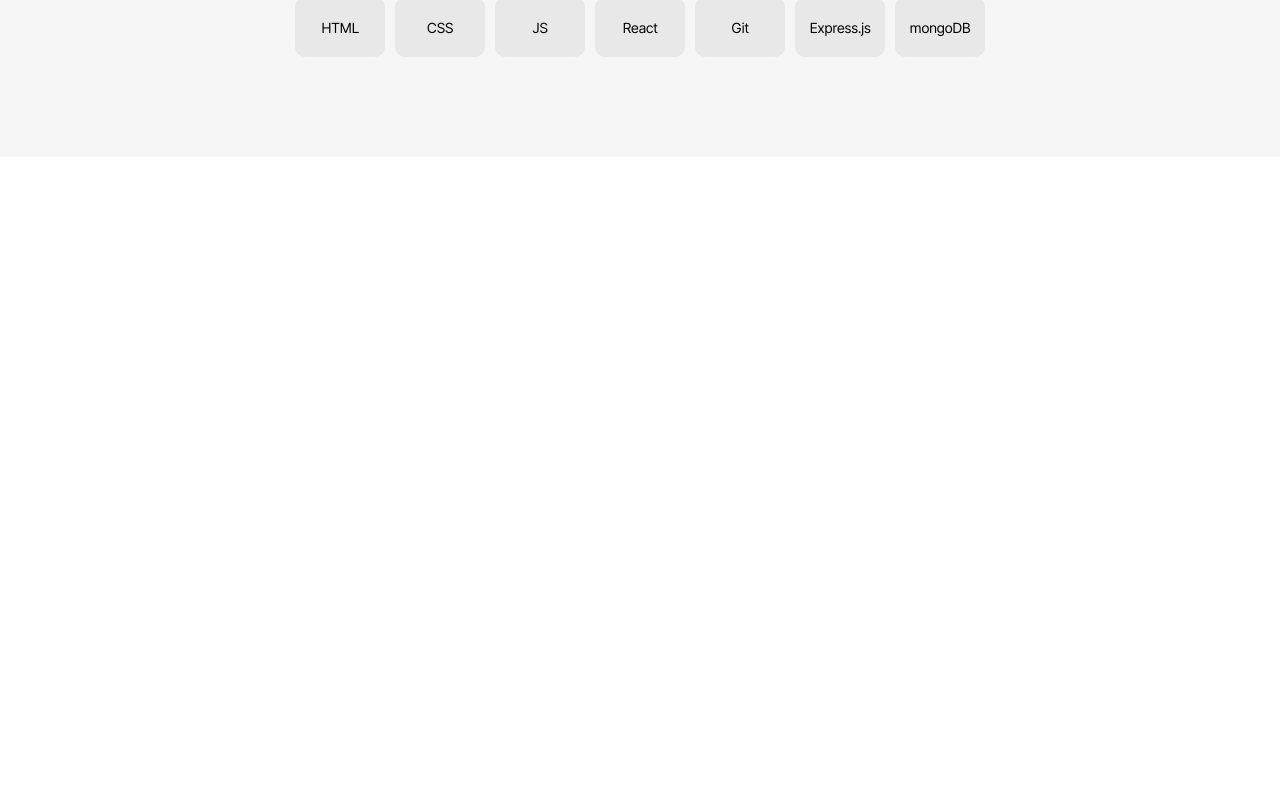
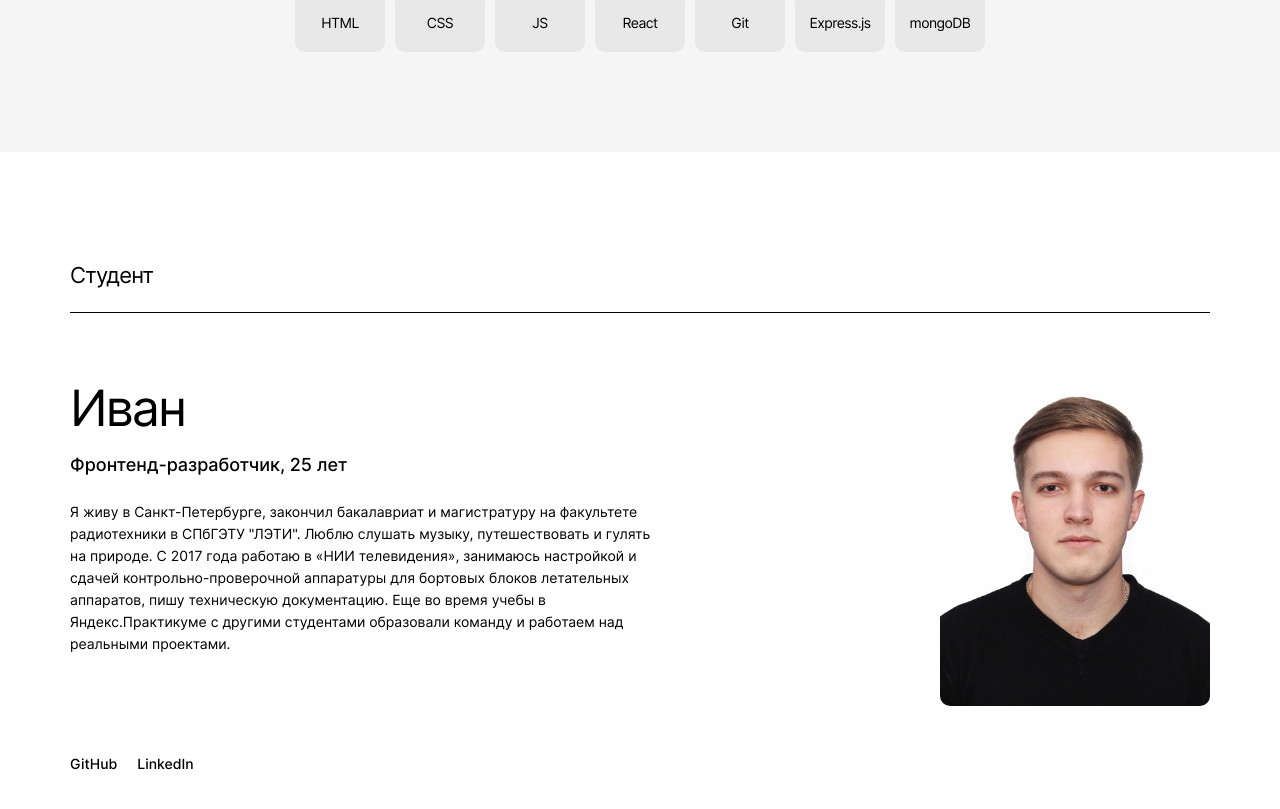
Before and after one commit to Imjogan/movies-explorer-frontend, a React (Create React App) app: page / in a window 1280 px wide. Shown: the part 1670-2479 px from the top of the page. Before the commit the page ends 1827 px from the top, so only its background shows below. Built offline with nearby package versions, Linux system fonts and the light colour scheme.

Commit message:
создан и адаптирован под разрешения компонент AboutMe

```diff
--- a/src/components/AboutMe/AboutMe.css
+++ b/src/components/AboutMe/AboutMe.css
@@ -0,0 +1,170 @@
+.about-me {
+  padding: 110px 70px;
+}
+
+.about-me__content {
+  padding: 0;
+  margin-top: 66px;
+  display: flex;
+  justify-content: space-between;
+}
+
+.about-me__img {
+  margin-left: 270px;
+  width: 270px;
+  height: 327px;
+  object-fit: cover;
+  border-radius: 10px;
+}
+
+.about-me__info {
+  display: flex;
+  flex-direction: column;
+}
+
+.about-me__name {
+  font-style: normal;
+  font-weight: normal;
+  font-size: 50px;
+  line-height: 58px;
+  letter-spacing: -0.04em;
+  margin: 0;
+}
+
+.about-me__position {
+  font-style: normal;
+  font-weight: 500;
+  font-size: 18px;
+  line-height: 20px;
+  margin: 18px 0 0;
+}
+
+.about-me__text {
+  font-style: normal;
+  font-weight: normal;
+  font-size: 14px;
+  line-height: 22px;
+  margin: 26px 0 0;
+}
+
+.about-me__links {
+  margin: 99px 0 0;
+  display: flex;
+  justify-content: flex-start;
+  list-style: none;
+  padding: 0;
+}
+
+.about-me__item-link {
+  margin-right: 20px;
+}
+
+.about-me__item-link:last-of-type {
+  margin-right: 0;
+}
+
+.about-me__link {
+  text-decoration: none;
+  color: #000;
+  font-style: normal;
+  font-weight: 500;
+  font-size: 14px;
+  line-height: 17px;
+  border-bottom: 1px solid rgba(0, 0, 0, 0);
+  transition: all 0.3s ease-in-out;
+}
+
+.about-me__link:hover {
+  border-bottom: 1px solid rgba(0, 0, 0, 1);
+}
+
+@media screen and (max-width: 1200px) {
+  .about-me__img {
+    margin-left: 49px;
+  }
+}
+
+@media screen and (max-width: 768px) {
+  .about-me__img {
+    width: 255px;
+    height: 307px;
+  }
+
+  .about-me__name {
+    font-size: 40px;
+    line-height: 40px;
+  }
+
+  .about-me__position {
+    font-size: 12px;
+    line-height: 18px;
+    margin-top: 16px;
+  }
+
+  .about-me__text {
+    font-size: 12px;
+    line-height: 18px;
+    margin-top: 20px;
+  }
+
+  .about-me__links {
+    margin-top: 87px;
+  }
+}
+
+@media screen and (max-width: 678px) {
+  .about-me__content {
+    flex-direction: column;
+    justify-content: flex-start;
+    align-items: center;
+  }
+
+  .about-me__img {
+    margin: 0 0 40px;
+    order: 0;
+  }
+
+  .about-me__info {
+    order: 1;
+  }
+}
+
+@media screen and (max-width: 425px) {
+  .about-me {
+    padding: 70px 14px;
+  }
+
+  .about-me__content {
+    margin-top: 60px;
+  }
+
+  .about-me__img {
+    width: 100%;
+    height: auto;
+  }
+
+  .about-me__name {
+    font-size: 30px;
+    line-height: 36px;
+  }
+
+  .about-me__position {
+    font-size: 11px;
+    line-height: 16px;
+    margin-top: 20px;
+  }
+
+  .about-me__text {
+    font-size: 11px;
+    line-height: 16px;
+    margin-top: 20px;
+  }
+
+  .about-me__links {
+    margin-top: 40px;
+  }
+
+  .about-me__item-link {
+    margin-right: 26px;
+  }
+}
--- a/src/components/AboutMe/AboutMe.js
+++ b/src/components/AboutMe/AboutMe.js
@@ -0,0 +1,56 @@
+import './AboutMe.css';
+import HeaderBlock from '../HeaderBlock/HeaderBlock';
+import studentPhoto from '../../images/student.jpg';
+
+const AboutMe = () => {
+  return (
+    <section id="student" className="about-me">
+      <HeaderBlock title={'Студент'} />
+      <section className="about-me__content">
+        <div className="about-me__info">
+          <p className="about-me__name">Иван</p>
+          <p className="about-me__position">Фронтенд-разработчик, 25 лет</p>
+          <p className="about-me__text">
+            Я живу в Санкт-Петербурге, закончил бакалавриат и магистратуру на
+            факультете радиотехники в СПбГЭТУ "ЛЭТИ". Люблю слушать музыку,
+            путешествовать и гулять на природе. С 2017 года работаю в «НИИ
+            телевидения», занимаюсь настройкой и сдачей контрольно-проверочной
+            аппаратуры для бортовых блоков летательных аппаратов, пишу
+            техническую документацию. Еще во время учебы в Яндекс.Практикуме с
+            другими студентами образовали команду и работаем над реальными
+            проектами.
+          </p>
+          <ul className="about-me__links">
+            <li className="about-me__item-link">
+              <a
+                class="about-me__link"
+                target="_blank"
+                href="https://github.com/Imjogan"
+                rel="noreferrer"
+              >
+                GitHub
+              </a>
+            </li>
+            <li className="about-me__item-link">
+              <a
+                class="about-me__link"
+                target="_blank"
+                href="http://linkedin.com/in/mjogan"
+                rel="noreferrer"
+              >
+                LinkedIn
+              </a>
+            </li>
+          </ul>
+        </div>
+        <img
+          className="about-me__img"
+          src={studentPhoto}
+          alt="Фотография студента"
+        />
+      </section>
+    </section>
+  );
+};
+
+export default AboutMe;
--- a/src/components/AboutProject/AboutProject.css
+++ b/src/components/AboutProject/AboutProject.css
@@ -44,7 +44,7 @@
   justify-items: center;
   align-items: center;
   grid-template-columns: 228px 1fr;
-  grid-template-rows: 36px 36px;
+  grid-template-rows: 36px 31px;
   grid-template-areas:
     'timeline-weeks-backend timeline-weeks-frontend'
     'timeline-name-backend timeline-name-frontend';
@@ -56,7 +56,7 @@
   font-size: 14px;
   line-height: 17px;
   margin: 0;
-  padding: 9px 14px;
+  padding: 9px 0;
   width: 100%;
   text-align: center;
   box-sizing: border-box;
@@ -134,6 +134,15 @@
     padding: 70px 18px;
   }
 
+  .about-project__timeline {
+    grid-template-rows: 36px 23px;
+  }
+
+  .about-project__information-title {
+    font-size: 18px;
+    line-height: 22px;
+  }
+
   .about-project__information-text {
     font-size: 11px;
     line-height: 16px;
@@ -142,10 +151,18 @@
 
   .about-project__timeline {
     margin: 93px 0 0;
-    grid-template-columns: 140px 1fr;
+    grid-template-columns: 100px 1fr;
+  }
+
+  .about-project__weeks {
+    font-size: 11px;
+    line-height: 13px;
+    padding: 11px 0;
   }
 
   .about-project__name {
-    font-weight: normal;
+    font-size: 11px;
+    line-height: 13px;
+    padding-top: 10px;
   }
 }
--- a/src/components/Main/Main.js
+++ b/src/components/Main/Main.js
@@ -3,6 +3,7 @@ import Promo from '../Promo/Promo';
 import NavTab from '../NavTab/NavTab';
 import AboutProject from '../AboutProject/AboutProject';
 import Techs from '../Techs/Techs';
+import AboutMe from '../AboutMe/AboutMe';
 
 const Main = () => {
   return (
@@ -11,6 +12,7 @@ const Main = () => {
       <NavTab />
       <AboutProject />
       <Techs />
+      <AboutMe />
     </section>
   );
 }
--- a/src/components/NavTab/NavTab.js
+++ b/src/components/NavTab/NavTab.js
@@ -3,9 +3,15 @@ import './NavTab.css';
 const NavTab = () => {
   return (
     <nav className="nav-tab">
-      <a href="#about-project" className="nav-tab__item">О проекте</a>
-      <a href="#techs" className="nav-tab__item">Технологии</a>
-      <a href="#student" className="nav-tab__item">Студент</a>
+      <a href="#about-project" target="_self" className="nav-tab__item">
+        О проекте
+      </a>
+      <a href="#techs" target="_self" className="nav-tab__item">
+        Технологии
+      </a>
+      <a href="#student" target="_self" className="nav-tab__item">
+        Студент
+      </a>
     </nav>
   );
 };
```
Also changed, not shown: src/images/student.jpg (added).
